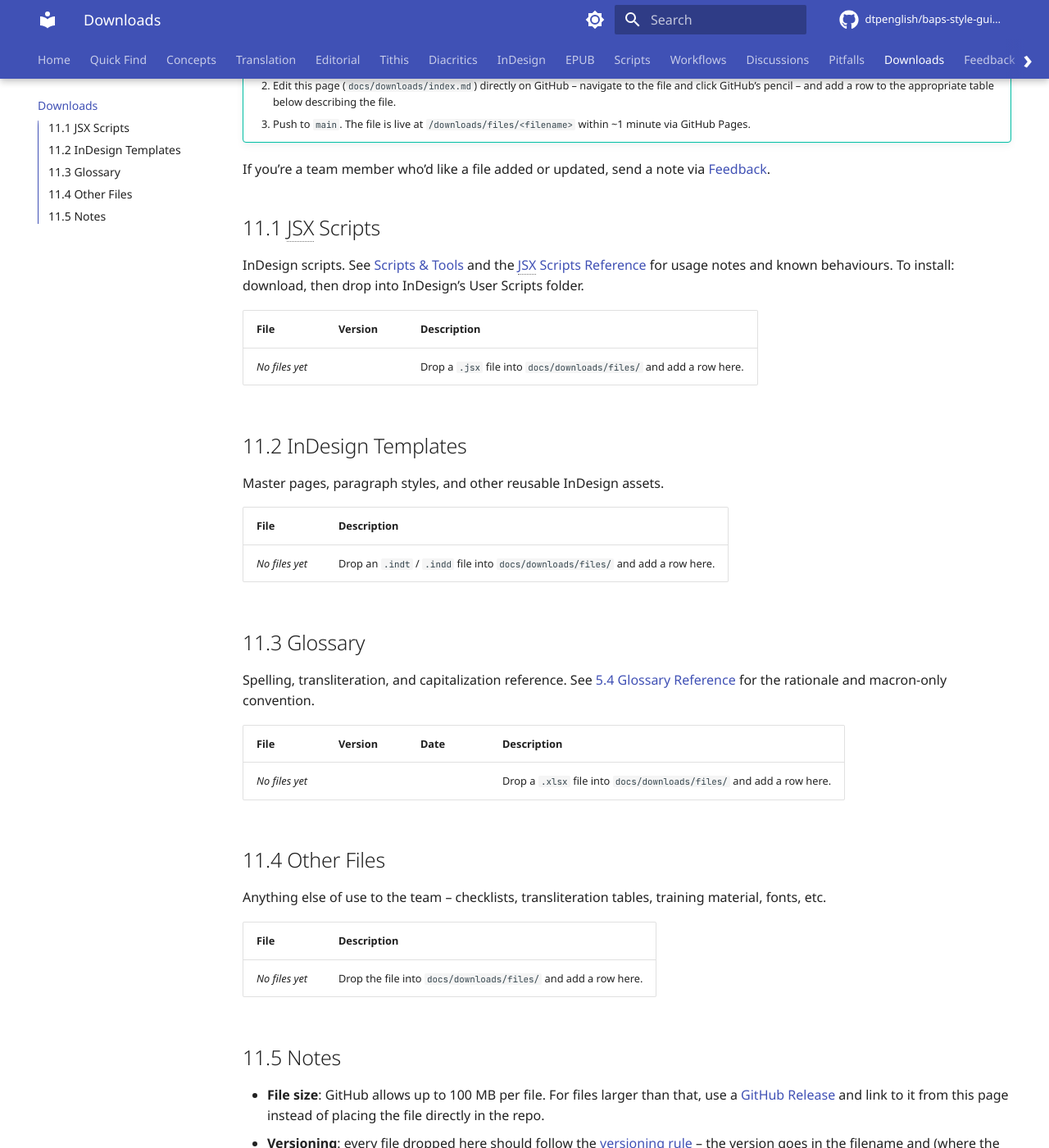
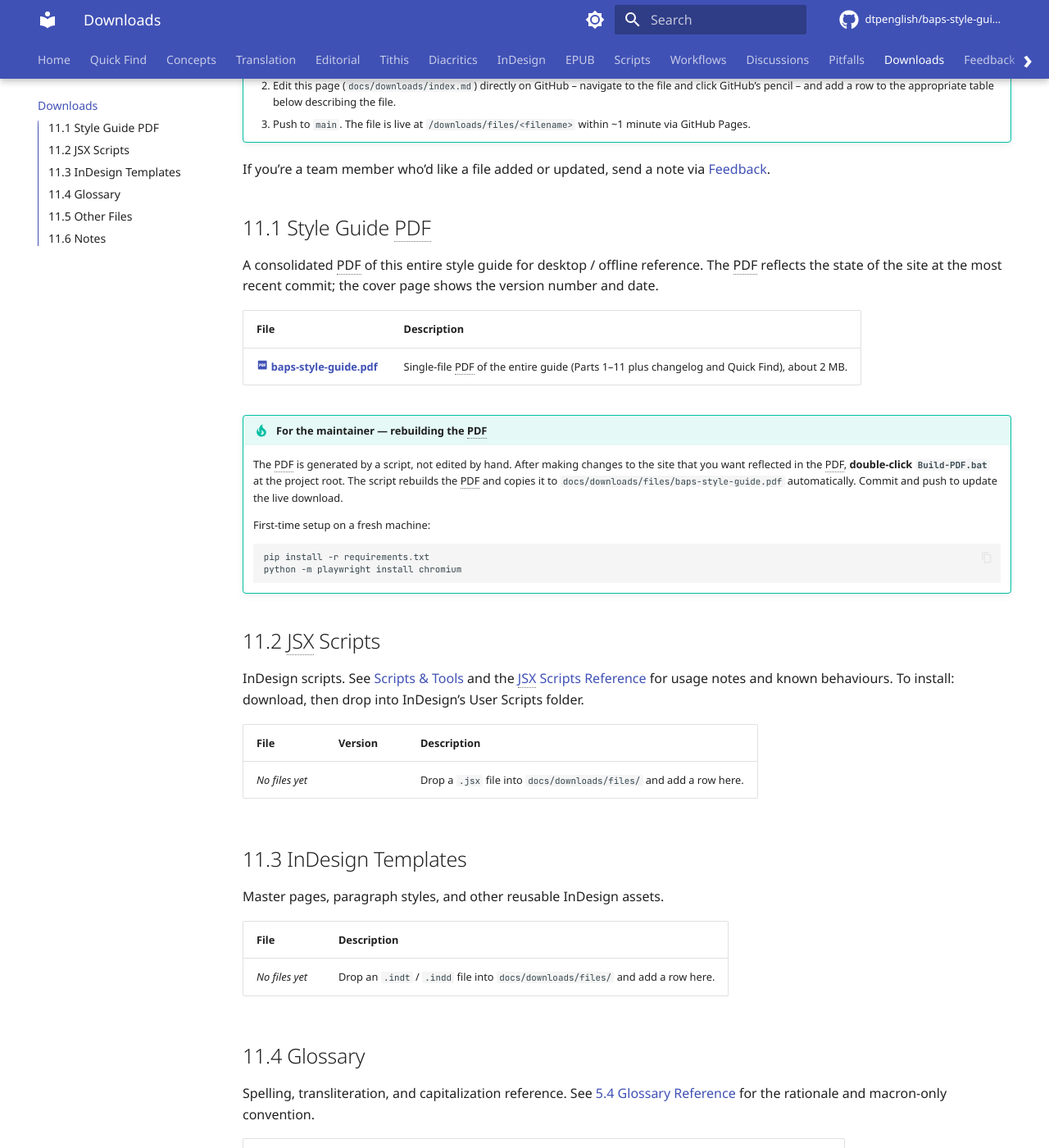
Before and after one commit to dtpenglish/baps-style-guide, an MkDocs documentation site: the page built from docs/downloads/index.md, in a window 1280 px wide and 1400 px high, scrolled down 324 px. Shown: the whole window at 82% size. Built offline with MkDocs 1.6.1 and Material for MkDocs 9.7.7, drawn with Linux system fonts in a browser that asks for light colours; comment, search, counter and statistics services are not loaded; the version menu is left out; some of the changed text lies outside the part shown.

Commit message:
Downloads: publish PDF to docs/downloads/files/ and link from page
The build script (build-pdf.py) now copies the generated PDF to
docs/downloads/files/baps-style-guide.pdf in addition to its primary
output at site/pdf/baps-style-guide.pdf. The next mkdocs build then
serves the PDF as a static asset, and the Downloads page links to
it.

Workflow for the maintainer:
1. Edit site content as usual.
2. Double-click Build-PDF.bat (or run `python build-pdf.py`). PDF is
   rebuilt and copied into docs/downloads/files/.
3. Commit and push. The Downloads page on the live site now serves
   the updated PDF at /downloads/files/baps-style-guide.pdf.

Files:
- build-pdf.py: added publish_to_downloads() step (4th step in the
  pipeline). Uses shutil.copy; idempotent.
- docs/downloads/index.md: new section 11.1 Style Guide PDF at the
  top with the download link and rebuild instructions. Subsequent
  sections cascade-renumbered (11.1 JSX -> 11.2; 11.2 InDesign
  Templates -> 11.3; 11.3 Glossary -> 11.4; 11.4 Other -> 11.5;
  11.5 Notes -> 11.6).
- docs/downloads/files/baps-style-guide.pdf: the first published
  PDF (~2.4 MB). Future commits will overwrite this file as the
  content evolves.

Note: the Downloads page H1 still says '# 11 Downloads' even
though Part 11 is Pitfalls -- a pre-existing numbering conflict
from when Pitfalls was promoted. Worth fixing in a follow-up
(probably by either bumping Downloads to Part 12 or removing the
top-level number entirely, treating it as a utility page like
Feedback and Changelog).

````diff
--- a/docs/downloads/index.md
+++ b/docs/downloads/index.md
@@ -11,35 +11,51 @@ Files for the BAPS DTP team – JSX scripts, InDesign templates, glossary downlo
 
 If you're a team member who'd like a file added or updated, send a note via [Feedback](../feedback.md).
 
-## 11.1 JSX Scripts
+## 11.1 Style Guide PDF
+A consolidated PDF of this entire style guide for desktop / offline reference. The PDF reflects the state of the site at the most recent commit; the cover page shows the version number and date.
+
+| File | Description |
+|---|---|
+| [:material-file-pdf-box: **baps-style-guide.pdf**](files/baps-style-guide.pdf) | Single-file PDF of the entire guide (Parts 1–11 plus changelog and Quick Find), about 2 MB. |
+
+!!! tip "For the maintainer — rebuilding the PDF"
+    The PDF is generated by a script, not edited by hand. After making changes to the site that you want reflected in the PDF, **double-click `Build-PDF.bat`** at the project root. The script rebuilds the PDF and copies it to `docs/downloads/files/baps-style-guide.pdf` automatically. Commit and push to update the live download.
+
+    First-time setup on a fresh machine:
+    ```powershell
+    pip install -r requirements.txt
+    python -m playwright install chromium
+    ```
+
+## 11.2 JSX Scripts
 InDesign scripts. See [Scripts & Tools](../scripts/index.md) and the [JSX Scripts Reference](../scripts/jsx-reference.md) for usage notes and known behaviours. To install: download, then drop into InDesign's User Scripts folder.
 
 | File | Version | Description |
 |---|---|---|
 | *No files yet* | | Drop a `.jsx` file into `docs/downloads/files/` and add a row here. |
 
-## 11.2 InDesign Templates
+## 11.3 InDesign Templates
 Master pages, paragraph styles, and other reusable InDesign assets.
 
 | File | Description |
 |---|---|
 | *No files yet* | Drop an `.indt` / `.indd` file into `docs/downloads/files/` and add a row here. |
 
-## 11.3 Glossary
+## 11.4 Glossary
 Spelling, transliteration, and capitalization reference. See [5.4 Glossary Reference](../diacritics/glossary-reference.md) for the rationale and macron-only convention.
 
 | File | Version | Date | Description |
 |---|---|---|---|
 | *No files yet* | | | Drop a `.xlsx` file into `docs/downloads/files/` and add a row here. |
 
-## 11.4 Other Files
+## 11.5 Other Files
 Anything else of use to the team – checklists, transliteration tables, training material, fonts, etc.
 
 | File | Description |
 |---|---|
 | *No files yet* | Drop the file into `docs/downloads/files/` and add a row here. |
 
-## 11.5 Notes
+## 11.6 Notes
 - **File size**: GitHub allows up to 100 MB per file. For files larger than that, use a [GitHub Release](https://github.com/dtpenglish/baps-style-guide/releases) and link to it from this page instead of placing the file directly in the repo.
 - **Versioning**: every file dropped here should follow the [versioning rule](../workflows/versioning.md) – the version goes in the filename and (where the format allows) in an internal version string.
 - **Don't delete previous versions**. Keep older copies alongside the latest one – disk is cheap, lost work is not. See [9.2 versioning rationale](../workflows/versioning.md#925-why-this-rule-exists).
````
Also changed, not shown: build-pdf.py (+13 -0 lines), 1 other file.
